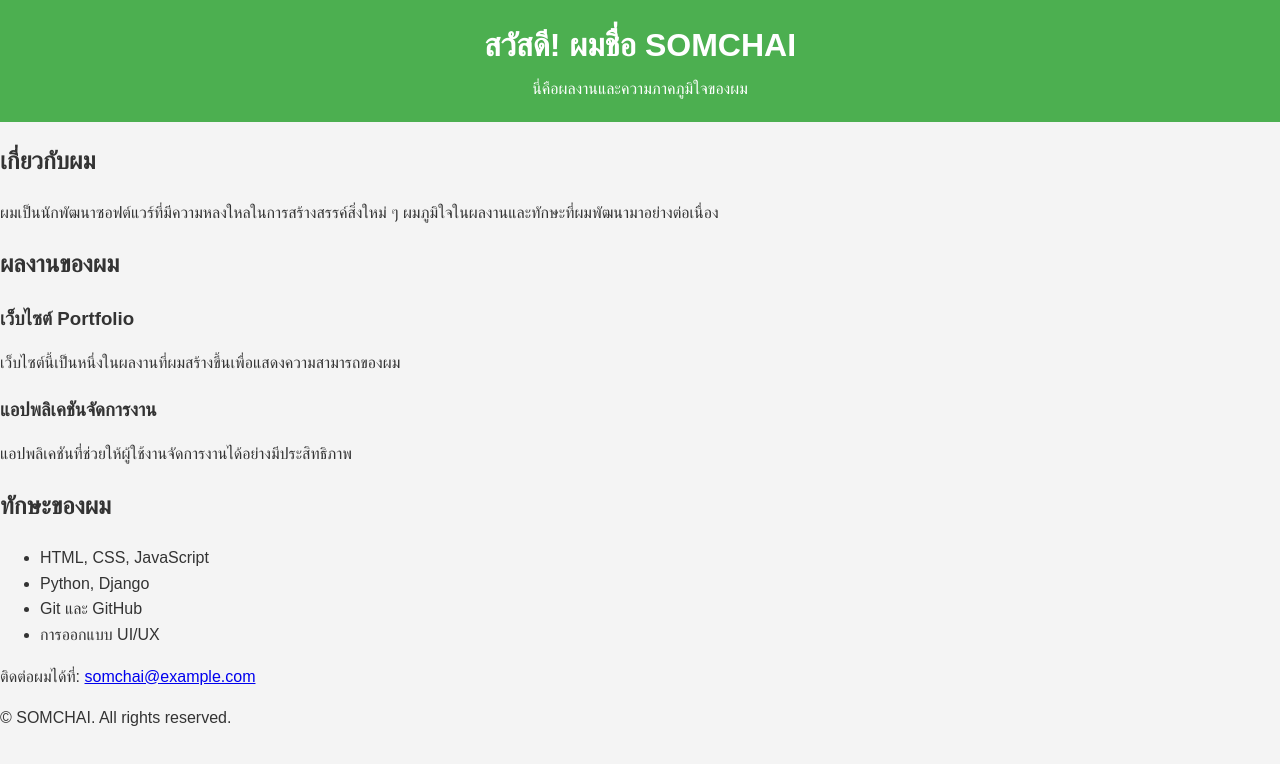
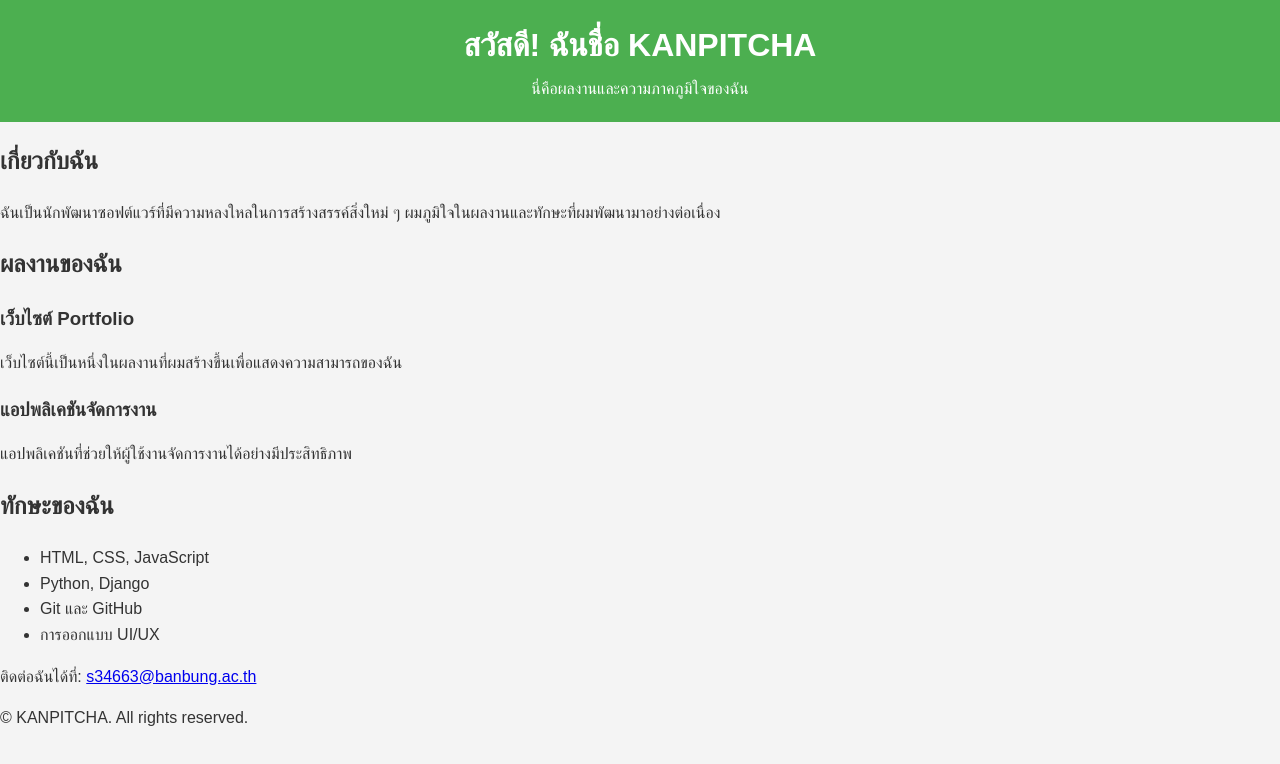
Before and after one commit to s34663-hash/kanpitcha35, a plain HTML site: page index.html in a window 1280 px wide. Drawn offline with Linux system fonts and the light colour scheme.

Commit message:
Update index.html

```diff
--- a/index.html
+++ b/index.html
@@ -3,29 +3,29 @@
 <head>
     <meta charset="UTF-8">
     <meta name="viewport" content="width=device-width, initial-scale=1.0">
-    <meta name="description" content="เว็บไซต์แสดงผลงานและทักษะของ Somchai">
-    <title>ความภาคภูมิใจของ SOMCHAI</title>
+    <meta name="description" content="เว็บไซต์แสดงผลงานและทักษะของ kanpitcha">
+    <title>ความภาคภูมิใจของ KANPITCHA</title>
     <link rel="stylesheet" href="style.css">
 </head>
 <body>
     <!-- ส่วนหัวของเว็บ -->
     <header>
-        <h1>สวัสดี! ผมชื่อ SOMCHAI</h1>
-        <p>นี่คือผลงานและความภาคภูมิใจของผม</p>
+        <h1>สวัสดี! ฉันชื่อ KANPITCHA</h1>
+        <p>นี่คือผลงานและความภาคภูมิใจของฉัน</p>
     </header>
 
     <!-- ส่วนเกี่ยวกับตัวเอง -->
     <section id="about">
-        <h2>เกี่ยวกับผม</h2>
-        <p> ผมเป็นนักพัฒนาซอฟต์แวร์ที่มีความหลงใหลในการสร้างสรรค์สิ่งใหม่ ๆ ผมภูมิใจในผลงานและทักษะที่ผมพัฒนามาอย่างต่อเนื่อง </p>
+        <h2>เกี่ยวกับฉัน</h2>
+        <p> ฉันเป็นนักพัฒนาซอฟต์แวร์ที่มีความหลงใหลในการสร้างสรรค์สิ่งใหม่ ๆ ผมภูมิใจในผลงานและทักษะที่ผมพัฒนามาอย่างต่อเนื่อง </p>
     </section>
 
     <!-- ส่วนของผลงาน -->
     <section id="projects">
-        <h2>ผลงานของผม</h2>
+        <h2>ผลงานของฉัน</h2>
  <div class="project">
             <h3>เว็บไซต์ Portfolio</h3>
-            <p>เว็บไซต์นี้เป็นหนึ่งในผลงานที่ผมสร้างขึ้นเพื่อแสดงความสามารถของผม</p>
+            <p>เว็บไซต์นี้เป็นหนึ่งในผลงานที่ผมสร้างขึ้นเพื่อแสดงความสามารถของฉัน</p>
         </div>
  <div class="project">
             <h3>แอปพลิเคชันจัดการงาน</h3>
@@ -35,7 +35,7 @@
 
     <!-- ส่วนของทักษะ -->
     <section id="skills">
-        <h2>ทักษะของผม</h2>
+        <h2>ทักษะของฉัน</h2>
         <ul>
             <li>HTML, CSS, JavaScript</li>
             <li>Python, Django</li>
@@ -46,9 +46,9 @@
 
     <!-- ส่วนติดต่อและลิขสิทธิ์ -->
     <footer>
-        <p>ติดต่อผมได้ที่:
-            <a href="mailto:somchai@example.com">somchai@example.com</a> </p>
-        <p>&copy; <span id="year"></span> SOMCHAI. All rights reserved.</p>
+        <p>ติดต่อฉันได้ที่:
+            <a href="mailto:s34663@banbung.ac.th">s34663@banbung.ac.th</a> </p>
+        <p>&copy; <span id="year"></span> KANPITCHA. All rights reserved.</p>
     </footer>
 
     <!-- ลิ้งค์ไปยัง JavaScript -->
```
